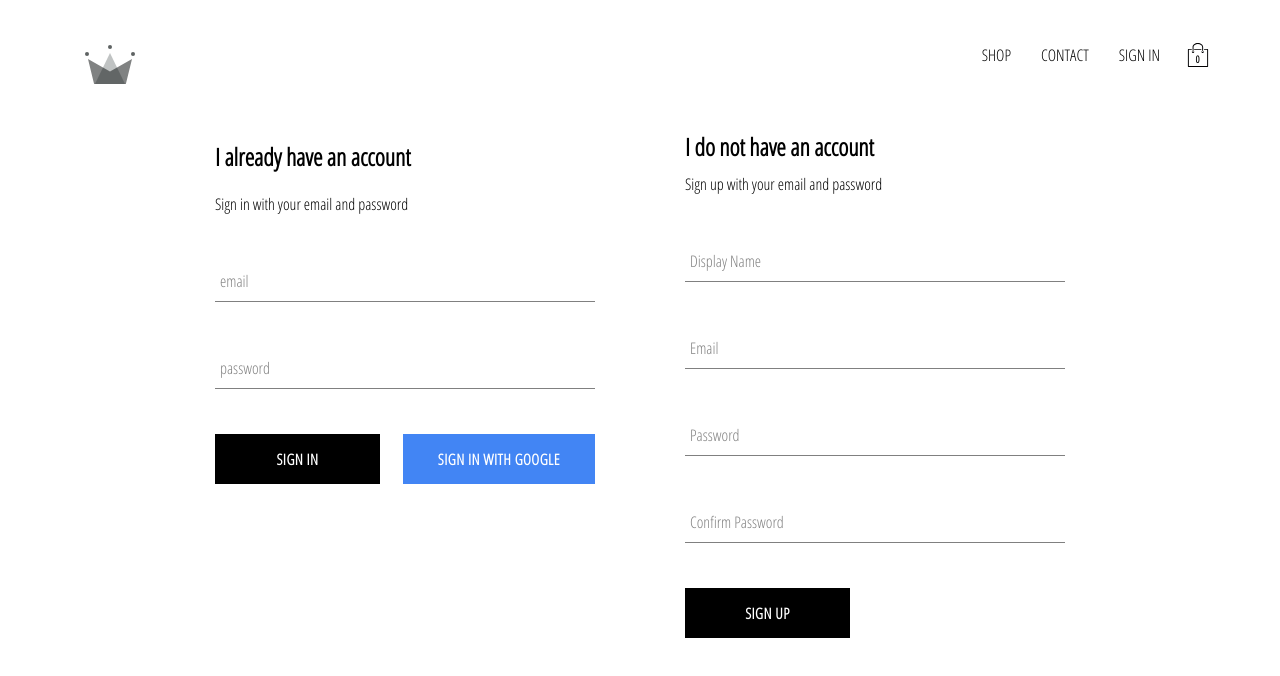
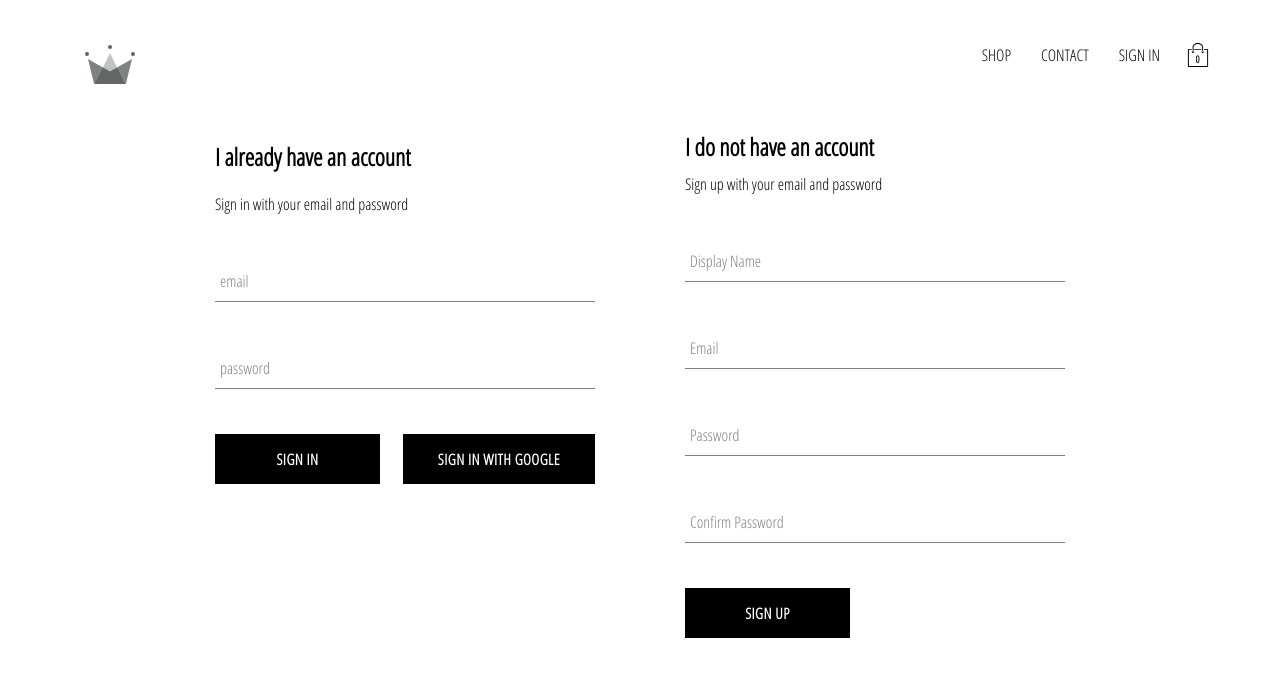
Before and after one commit to jsswp2004/poehr_clothing, a React (Create React App) app: page /signin in a window 1280 px wide. Shown: the top 676 px of the page. Built offline with nearby package versions, Linux system fonts and the light colour scheme; no server answers.

Commit message:
Added Cart button at shop page with styling

```diff
--- a/src/components/custom-button/custom-button.component.jsx
+++ b/src/components/custom-button/custom-button.component.jsx
@@ -2,8 +2,8 @@ import React from 'react';
 
 import './custom-button.styles.scss';
 
-const CustomButton = ({ children, isGoogleSignIn, ...otherProps }) => (
-  <button className={`${isGoogleSignIn ? 'google-sign-in' : ''} custom-button`} {...otherProps}>
+const CustomButton = ({ children, isGoogleSignIn, inverted, ...otherProps }) => (
+  <button className={`${inverted ? 'inverted' : ''} custom-button`} {...otherProps}>
     {children}
   </button>
 );
```
